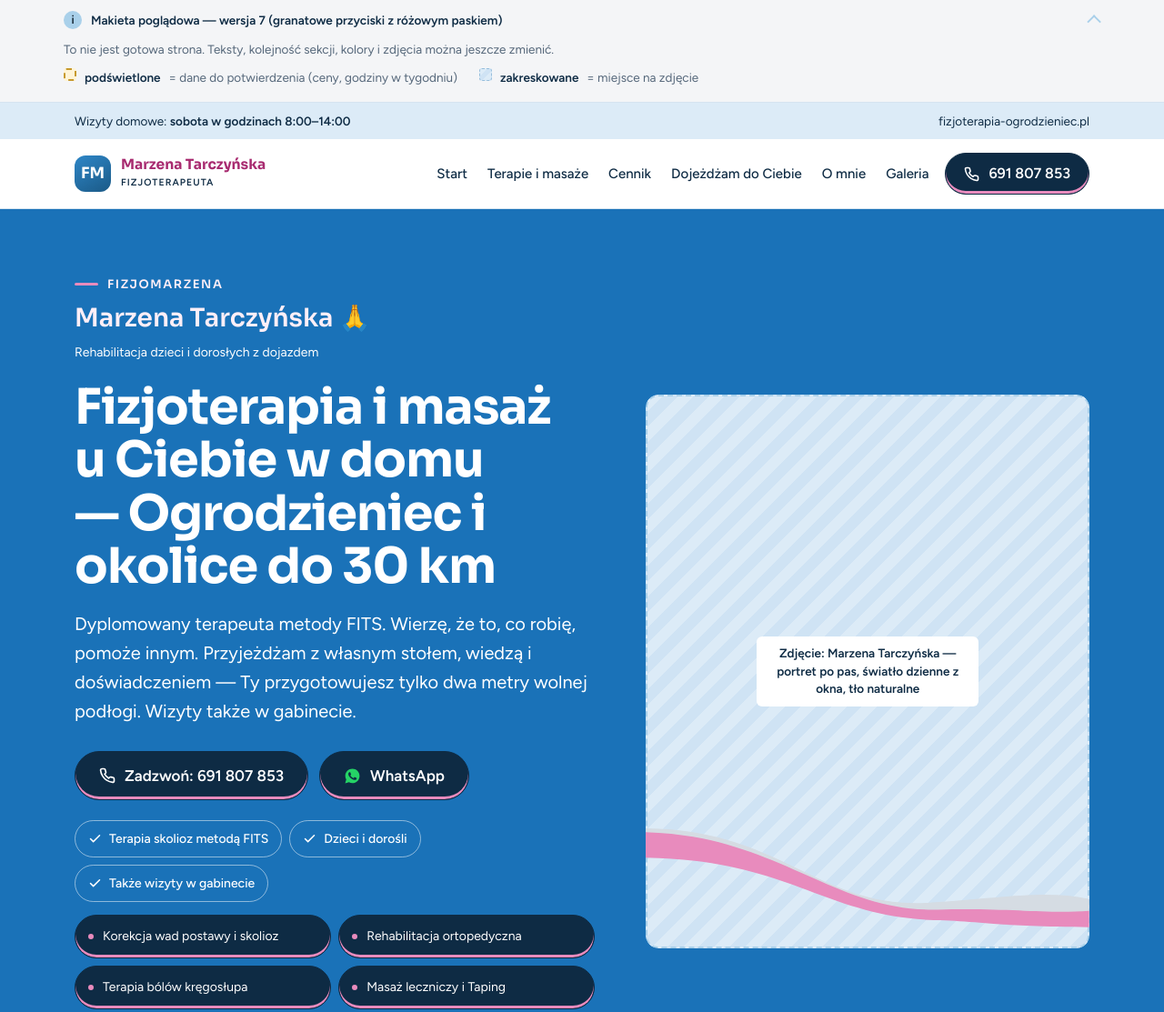
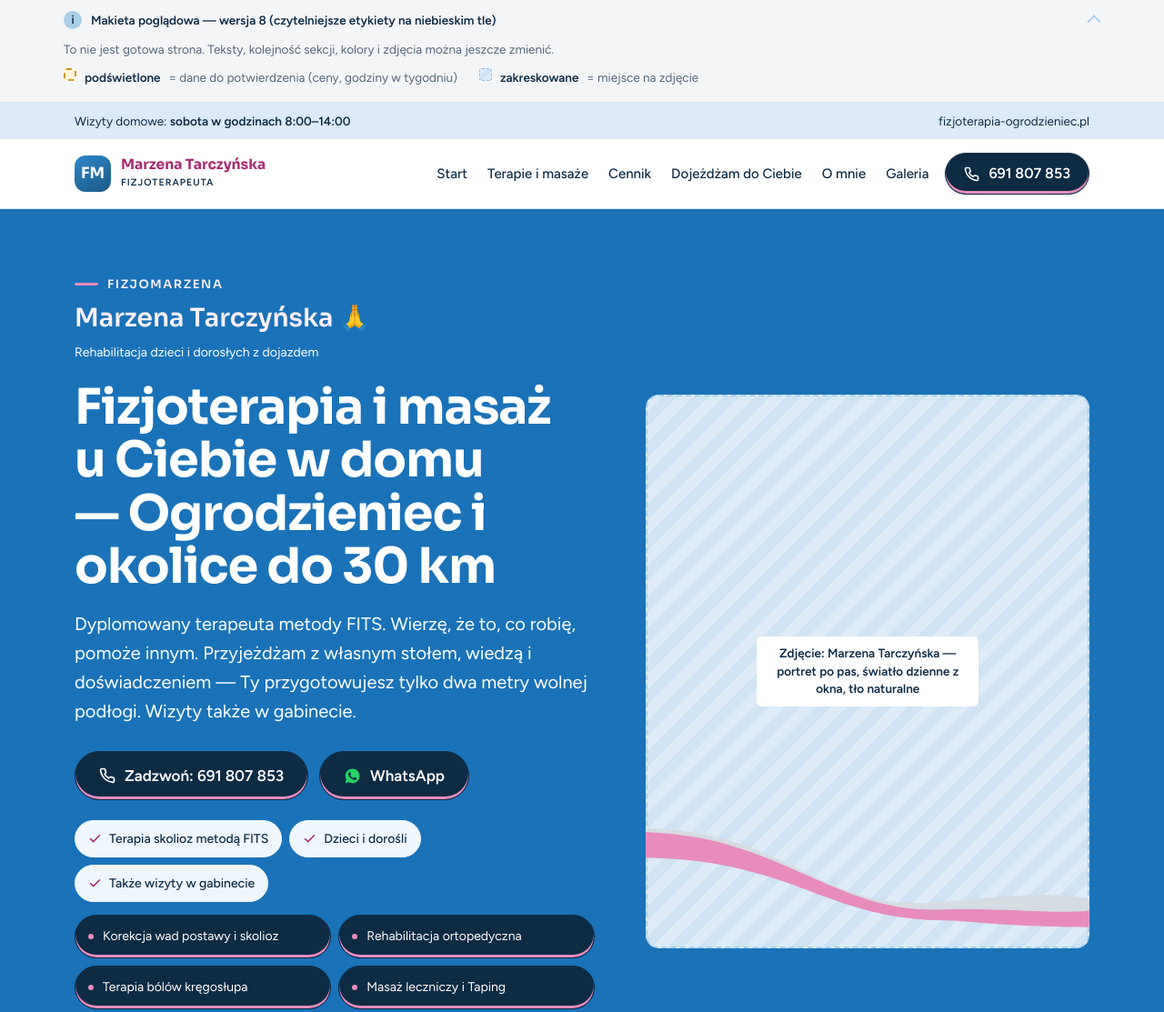
Before and after one commit to falkowskisiloe/makieta-fizjoterapia-ogrodzieniec, a plain HTML site: page index.html in a window 1280 px wide. Shown: the top 1113 px of the page at 91% size. Drawn offline with Linux system fonts and the light colour scheme.

Commit message:
Popraw kontrast etykiet: jasne tło, granatowy tekst i różowe haczyki

```diff
--- a/index.html
+++ b/index.html
@@ -14,7 +14,7 @@
 <link rel="stylesheet" href="https://fonts.googleapis.com/css2?family=Sora:wght@600;700&family=Figtree:wght@400;500;600&display=swap">
 <style>
 /* ============================================================
-   FIZJOTERAPIA MARZENA TARCZYŃSKA — makieta v7
+   FIZJOTERAPIA MARZENA TARCZYŃSKA — makieta v8
    Kolorystyka: niebieski hero, biel i jasny błękit sekcji, granatowe przyciski, róż z wizytówki
    ============================================================ */
 
@@ -705,9 +705,9 @@ body.is-locked { overflow: hidden; }
 .hero__name, .hero__identity .eyebrow { color: var(--pink-on-blue); }
 .hero__identity .eyebrow::before, .sec--navy .eyebrow::before { background: var(--pink-400); }
 .hero__towns a { color: var(--white); }
-.chip, .drawer nav a { border-color: rgba(255,255,255,.5); }
-.chip { color: var(--white); background: transparent; }
-.chip svg { color: var(--white); }
+.drawer nav a { border-color: rgba(255,255,255,.5); }
+.chip { color: var(--navy-900); background: var(--blue-50); border-color: var(--blue-50); }
+.chip svg { color: var(--pink-700); }
 .hero__service { background: var(--white); color: var(--navy-900); border-color: var(--white); }
 .hero__service::before { background: var(--pink-700); }
 .hero__service:hover { background: #FBEAF3; border-color: var(--pink-400); }
@@ -792,7 +792,7 @@ body.is-locked { overflow: hidden; }
 <div class="progress" id="progress"></div>
 
 <details class="memo" id="memo" open>
-  <summary><span>i</span>Makieta poglądowa — wersja 7 (granatowe przyciski z różowym paskiem)</summary>
+  <summary><span>i</span>Makieta poglądowa — wersja 8 (czytelniejsze etykiety na niebieskim tle)</summary>
   <div class="memo__in">
     To nie jest gotowa strona. Teksty, kolejność sekcji, kolory i zdjęcia można jeszcze zmienić.
     <div class="memo__row">
```
